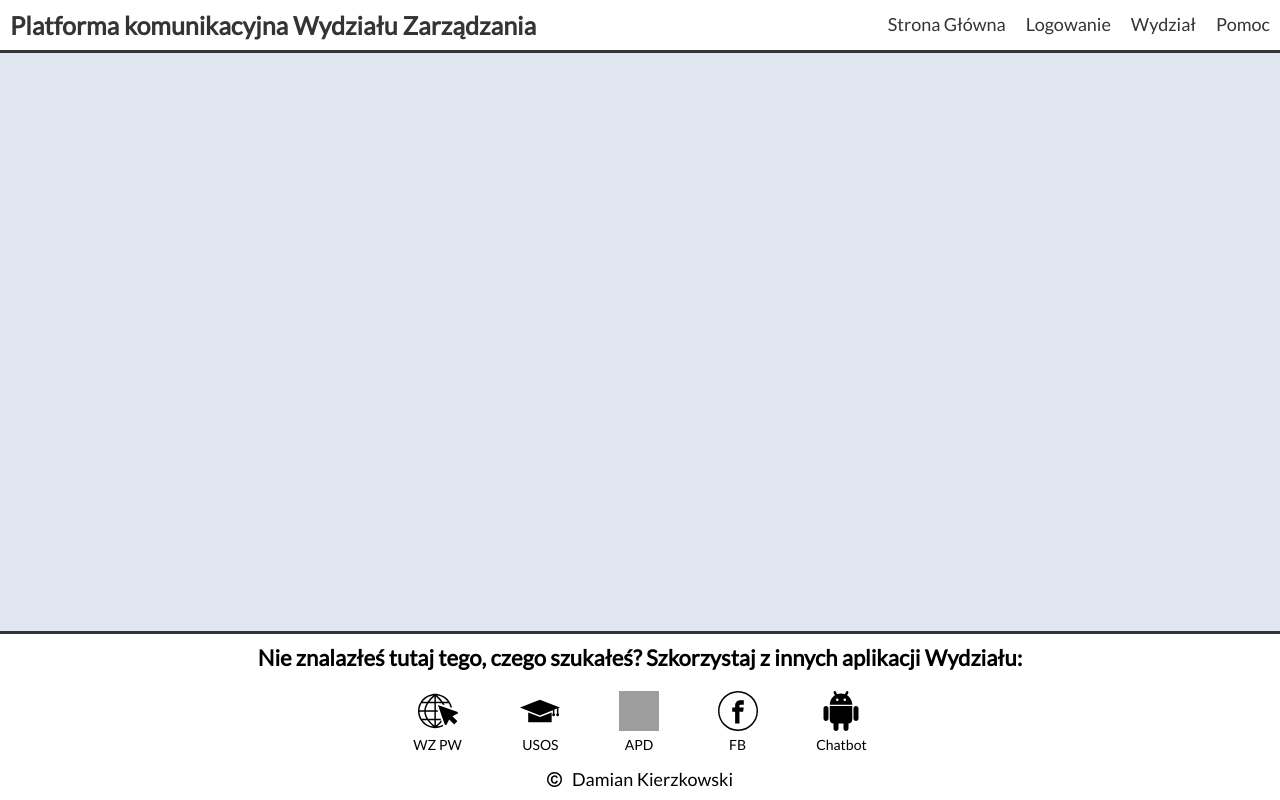
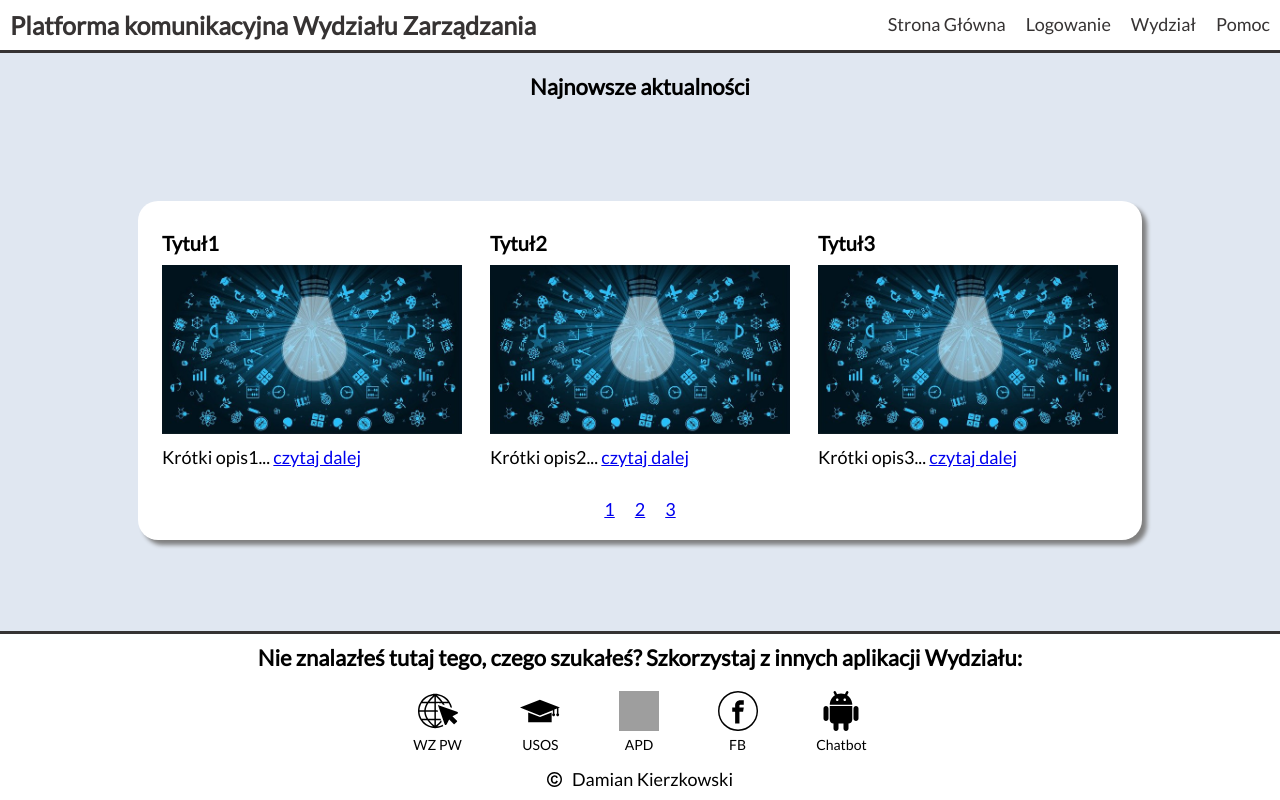
Before and after one commit to damian08k/Communication-Platform, a React (Create React App) app: page /aktualnosci in a window 1280 px wide. Built offline with nearby package versions, Linux system fonts and the light colour scheme; grey boxes are pictures that could not be loaded.

Commit message:
Create Faculty News page

```diff
--- a/src/components/styled/Sections.js
+++ b/src/components/styled/Sections.js
@@ -113,6 +113,29 @@ export const NewsSection = styled.section`
       text-align: left;
     }
   }
+
+  ${props =>
+    props.faculty &&
+    css`
+      flex-direction: row;
+      flex-wrap: wrap;
+      justify-content: space-around;
+
+      .page-list {
+        display: flex;
+        justify-content: center;
+        width: 100%;
+        list-style-type: none;
+
+        .page-number {
+          margin: ${margin}px;
+          font-size: ${fontSize}rem;
+          color: rgb(0, 0, 238);
+          text-decoration: underline;
+          cursor: pointer;
+        }
+      }
+    `}
 `;
 
 export const SingupSection = styled.section`
--- /dev/null
+++ b/src/pages/FacultyNews.js
@@ -0,0 +1,115 @@
+import React, { Fragment, useState } from 'react';
+
+import { ContentContainer } from '../components/styled/Containers';
+import { NewsSection, SectionTitle } from '../components/styled/Sections';
+
+import newsImg from '../assets/images/news-image.jpg';
+
+const news = [
+  {
+    id: '1',
+    newsTitle: 'Tytuł1',
+    shortDesc: 'Krótki opis1...',
+    linkHref: '!#',
+  },
+  {
+    id: '2',
+    newsTitle: 'Tytuł2',
+    shortDesc: 'Krótki opis2...',
+    linkHref: '!#',
+  },
+  {
+    id: '3',
+    newsTitle: 'Tytuł3',
+    shortDesc: 'Krótki opis3...',
+    linkHref: '!#',
+  },
+  {
+    id: '4',
+    newsTitle: 'Tytuł4',
+    shortDesc: 'Krótki opis4...',
+    linkHref: '!#',
+  },
+  {
+    id: '5',
+    newsTitle: 'Tytuł5',
+    shortDesc: 'Krótki opis5...',
+    linkHref: '!#',
+  },
+  {
+    id: '6',
+    newsTitle: 'Tytuł6',
+    shortDesc: 'Krótki opis6...',
+    linkHref: '!#',
+  },
+  {
+    id: '7',
+    newsTitle: 'Tytuł7',
+    shortDesc: 'Krótki opis7...',
+    linkHref: '!#',
+  },
+  {
+    id: '8',
+    newsTitle: 'Tytuł8',
+    shortDesc: 'Krótki opis8...',
+    linkHref: '!#',
+  },
+  {
+    id: '9',
+    newsTitle: 'Tytuł9',
+    shortDesc: 'Krótki opis9...',
+    linkHref: '!#',
+  },
+];
+
+const newsPerPage = 3;
+
+const FacultyNews = () => {
+  const [currentPage, setCurrentPage] = useState(1);
+
+  const lastNewsIndex = currentPage * newsPerPage;
+  const firstNewsIndex = lastNewsIndex - newsPerPage;
+  const currentNews = news.slice(firstNewsIndex, lastNewsIndex);
+
+  const showNews = currentNews.map(post => (
+    <article key={post.id} className="news-section-article">
+      <h3 className="news-section-news-title">{post.newsTitle}</h3>
+      <img src={newsImg} alt="obraz aktualności" className="news-section-images" />
+      <p className="news-section-short-desc">
+        {post.shortDesc}
+        <a href={post.linkHref} className="news-section-anchor">
+          czytaj dalej
+        </a>
+      </p>
+    </article>
+  ));
+
+  const pageNumbers = [];
+  for (let page = 1; page <= Math.ceil(news.length / newsPerPage); page++) {
+    pageNumbers.push(page);
+  }
+
+  const handleChangePage = e => {
+    setCurrentPage(Number(e.target.id));
+  };
+
+  const showPageNumbers = pageNumbers.map(number => (
+    <li key={number} id={number} onClick={handleChangePage} className="page-number">
+      {number}
+    </li>
+  ));
+
+  return (
+    <Fragment>
+      <SectionTitle>Najnowsze aktualności</SectionTitle>
+      <ContentContainer>
+        <NewsSection faculty>
+          {showNews}
+          <ul className="page-list">{showPageNumbers}</ul>
+        </NewsSection>
+      </ContentContainer>
+    </Fragment>
+  );
+};
+
+export default FacultyNews;
--- a/src/pages/Page.js
+++ b/src/pages/Page.js
@@ -5,6 +5,7 @@ import Authorities from './Authorities';
 import Courses from './Courses';
 import Deanery from './Deanery';
 import Faculty from './Faculty';
+import FacultyNews from './FacultyNews';
 import Help from './Help';
 import Login from './Login';
 import Main from './Main';
@@ -19,6 +20,7 @@ const Page = () => {
       <Route path="/zaloguj" component={Login} />
       <Route path="/zarejestruj" component={Register} />
       <Route path="/wydzial" component={Faculty} />
+      <Route path="/aktualnosci" component={FacultyNews} />
       <Route path="/wladze" component={Authorities} />
       <Route path="/dziekanat" component={Deanery} />
       <Route path="/plany-zajec" component={Plans} />
```
